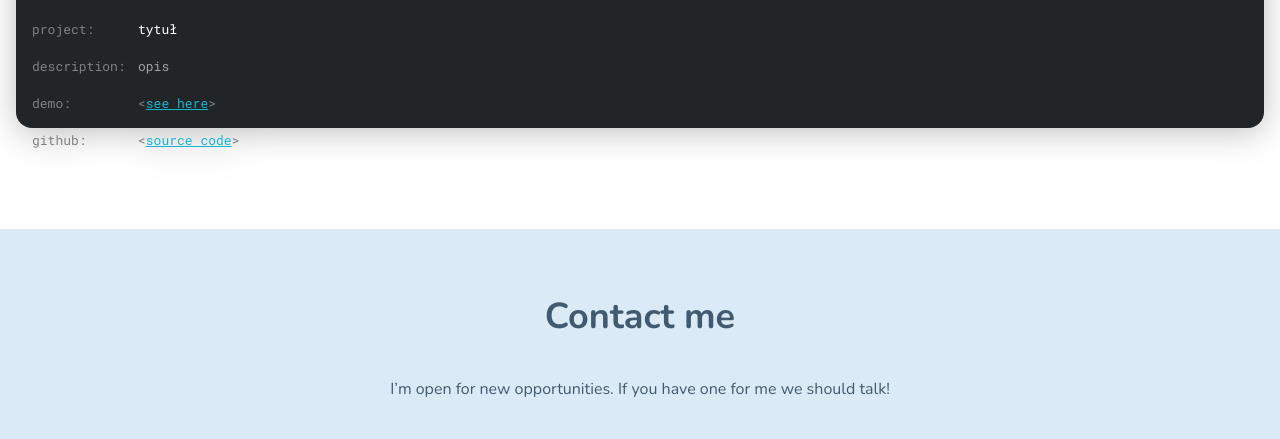
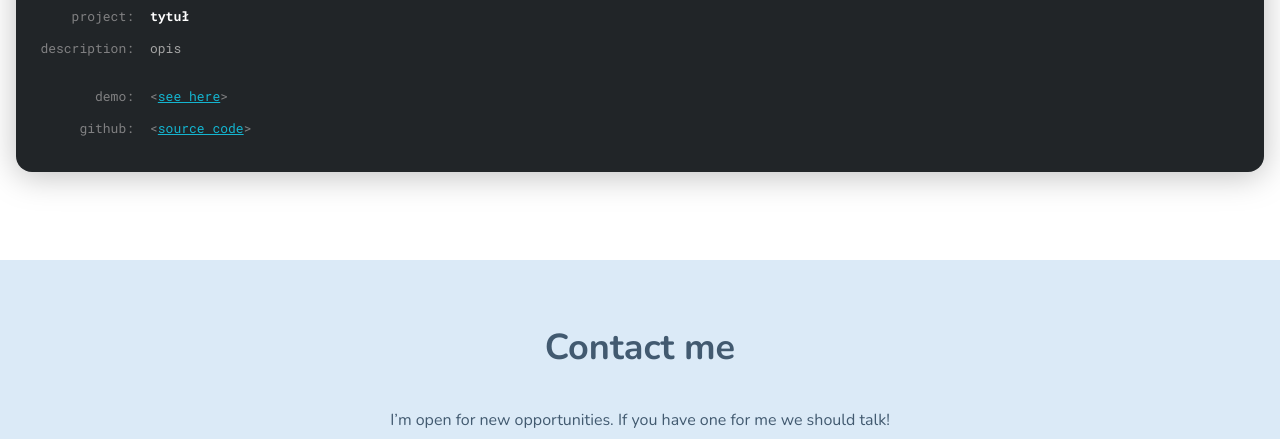
Before and after one commit to bartosz-malecki/bartosz-malecki.github.io, a website built with webpack: page src/pages/index.html in a window 1280 px wide. Shown: the part 2386-2825 px from the top of the page. Built offline with nearby package versions, Linux system fonts and the light colour scheme.

Commit message:
feat: projects styles done

```diff
--- a/src/pages/index.html
+++ b/src/pages/index.html
@@ -102,11 +102,31 @@
               <span class="project__circle"></span>
             </div>
             <div class="project__content">
-              <img class="project__ghLogo" src="../assets/img/ghContent.svg" alt="">
-              <h3 class="project__header project__label">project:<span class="project__title">tytuł</span></h3>
-              <p class="project__label">description:<span class="project__description">opis</span></p>
-              <p class="project__label">demo:<span>&lt;<a href="#" class="project__link">see here</a>&gt;</span></p>
-              <p class="project__label">github:<span>&lt;<a href="#" class="project__link">source code</a>&gt;</span></p>
+              <img
+                class="project__ghLogo"
+                src="../assets/img/ghContent.svg"
+                alt=""
+              />
+              <h3 class="project__title project__grid">
+                <span class="project__label">project:</span>
+                <span>tytuł</span>
+              </h3>
+              <p class="project__grid">
+                <span class="project__label">description:</span
+                ><span class="project__description">opis</span>
+              </p>
+              <p class="project__grid">
+                <span class="project__label">demo:</span
+                ><span
+                  >&lt;<a href="#" title="tytuł" class="project__link">see here</a>&gt;</span
+                >
+              </p>
+              <p class="project__grid">
+                <span class="project__label">github:</span><span
+                  >&lt;<a href="#" title="link" class="project__link">source code</a
+                  >&gt;</span
+                >
+              </p>
             </div>
           </article>
         </div>
--- a/src/scss/modules/projects.scss
+++ b/src/scss/modules/projects.scss
@@ -1,12 +1,5 @@
 .projects {
   padding: 64px 16px 88px;
-  &__header {
-    text-align: center;
-    font-weight: bold;
-    font-size: 36px;
-    line-height: 48px;
-    margin: 0 0 32px;
-  }
   &__description {
     font-weight: 300;
     font-size: 16px;
@@ -14,67 +7,72 @@
     text-align: center;
     margin-bottom: 46px;
   }
+  &__header {
+    text-align: center;
+    font-size: 36px;
+    line-height: 48px;
+    margin: 0 0 32px;
+  }
 }
 
 .project {
   font-family: Roboto Mono;
-  font-size: 13px;
-  line-height: 24px;
+  font-weight: normal;
+font-size: 13px;
+line-height: 24px;
   background: $greyConsole;
   color: $console;
+  overflow: hidden;
   border-radius: 16px;
   filter: drop-shadow(0px 4px 16px rgba(0, 0, 0, 0.25));
   &__circle {
-    position: relative;
-    left: 12px;
-    margin: 0 4px;
+    display: block;
     background: $lightGrey;
     width: 8px;
     height: 8px;
     border-radius: 50%;
+    margin-right: 8px;
   }
   &__content {
+    padding: 24px 16px;
 
   }
   &__description {
     color: $lightConsole;
   }
-  &__header {
-    font-size: 13px;
-    line-height: 24px;
-    font-weight: normal;
-
+  &__grid {
+    display: grid;
+    grid-template-columns: 102px 1fr;
+    gap: 1rem;
+    margin: 0 0 8px;
+    &:nth-child(3) {
+      margin-bottom: 24px;
+  }
   }
   &__label {
-    position: relative;
-    top: 24px;
-    left: 16px;
-    display: grid;
-    grid-template-columns: 102px 1fr;
-    column-gap: 4px;
+    font-weight: normal;
+    display: block;
+    text-align: right;
+    color: $console;
   }
   &__link {
-    font-size: 13px;
-    line-height: 24px;
     color: $link;
   }
   &__title {
+    font-size: 13px;
+    line-height: 24px;
+    font-weight: bold;
     color: $white;
   }
-
   &__window {
     height: 40px;
     background: $darkGrey;
     display: flex;
-    flex-direction: row;
     align-items: center;
-    border-radius: 16px 16px 0 0;
+    padding-left: 16px;
   }
   &__ghLogo {
     height: 24px;
     width: 24px;
-    position: relative;
-    left: 16px;
-    top: 24px;
   }
 }
```
